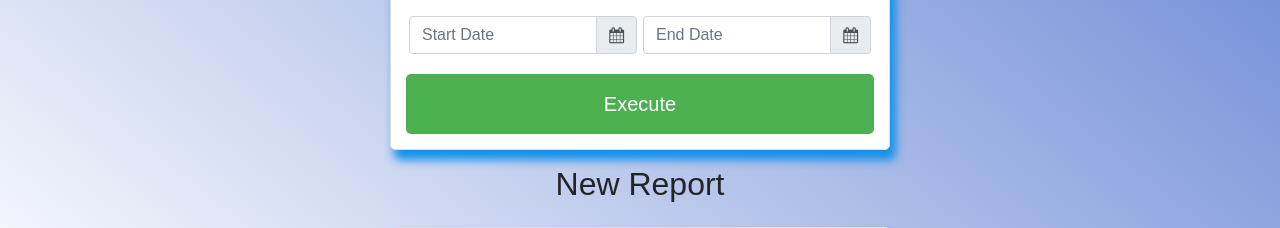
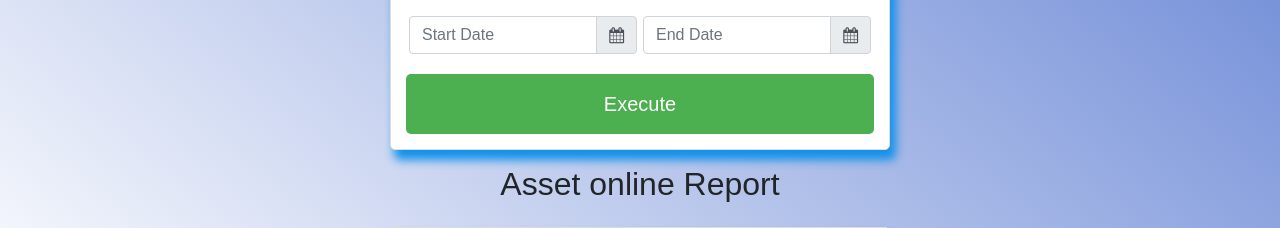
Before and after one commit to MobileTallent/report_python, a Flask app: template templates/index.html in a window 1280 px wide. Shown: the part 892-1120 px from the top of the page. Run offline with Flask 3, Linux system fonts and the light colour scheme; the template is opened without the code that fills it, so the values that code supplies are empty; some libraries are stand-ins or nearby versions.

Commit message:
update index.html
change the 4th report heading

```diff
--- a/templates/index.html
+++ b/templates/index.html
@@ -136,7 +136,7 @@
             </div>
             <input type="submit" value="Execute">
         </form>
-        <h2>New Report</h2>
+        <h2>Asset online Report</h2>
         <form action="/header4" method="post" onsubmit="showLoading()">
             <div class="form-group">
                 <label for="FormControlSelect4">Choose Truck:</label>
```
